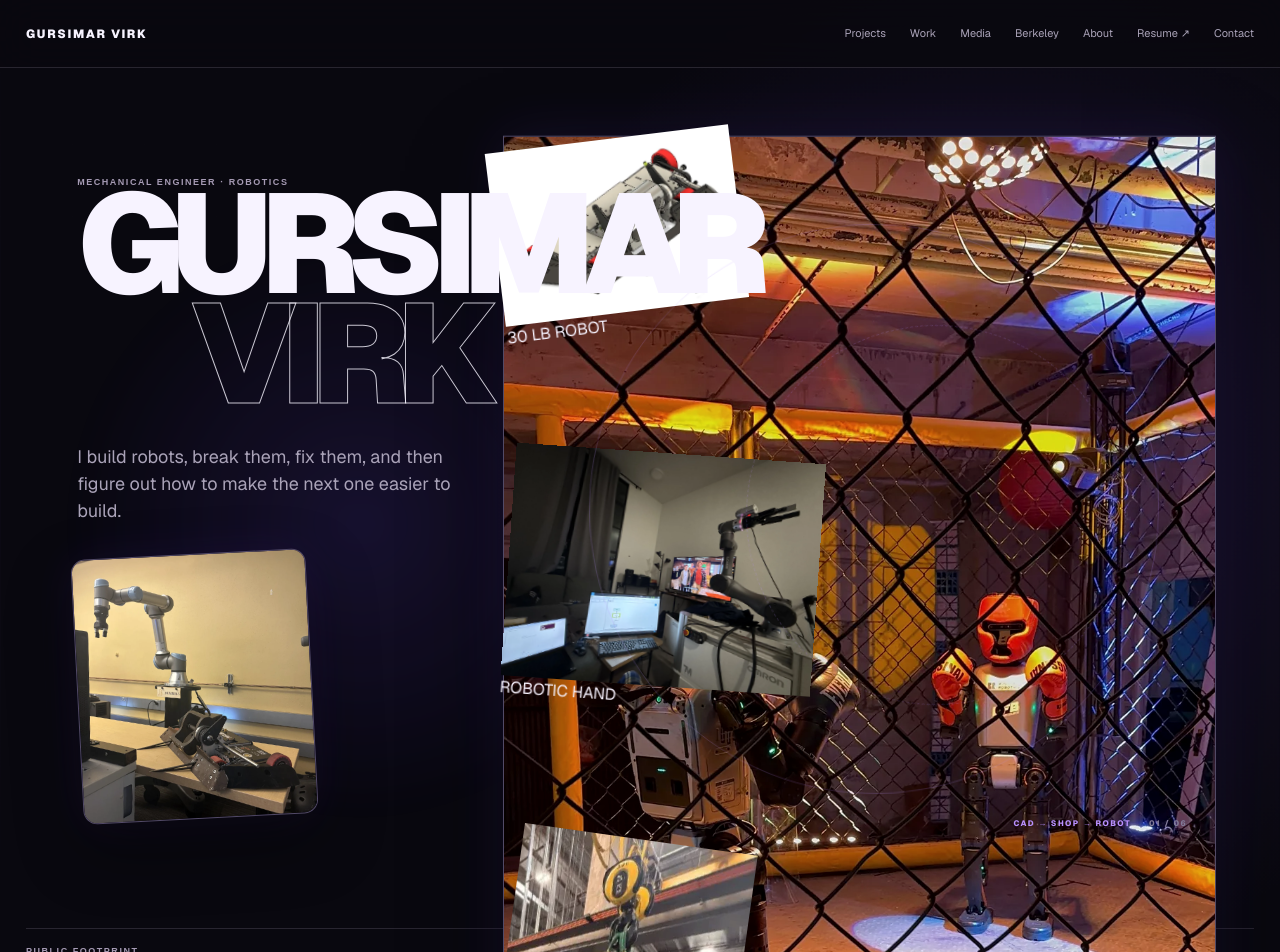
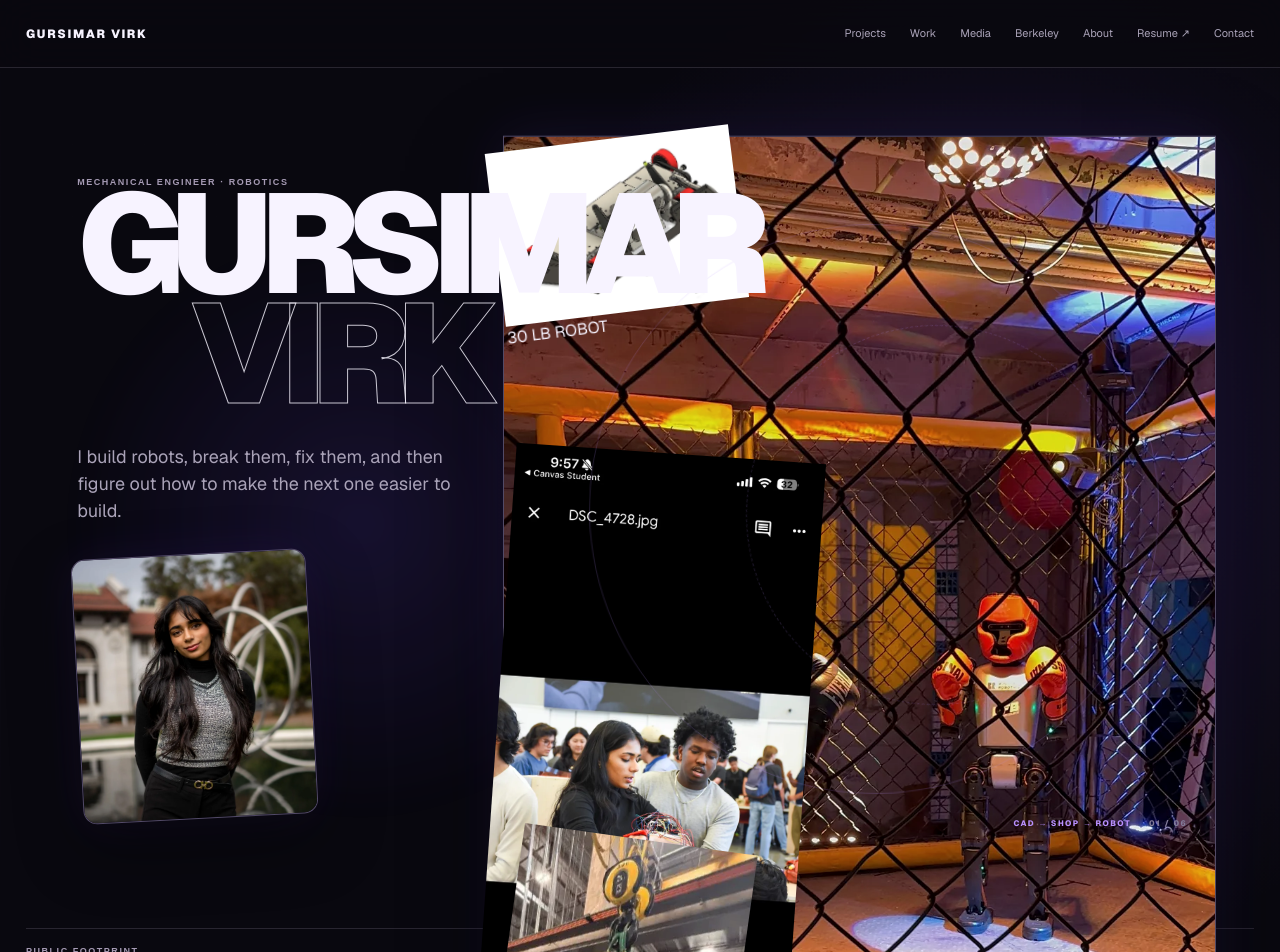
Before and after one commit to GursimarVirk/SimarWebsite, a Next.js app: page / in a window 1280 px wide. Shown: the top 952 px of the page. Built offline with nearby package versions, Linux system fonts and the light colour scheme.

Commit message:
fix: restore correct portrait and hero image mapping

```diff
--- a/app/page.tsx
+++ b/app/page.tsx
@@ -6,10 +6,10 @@ import { legacyImage } from "./legacy-image";
 const resumeUrl = "https://sites.google.com/view/gvirk/resume";
 
 const heroImages = [
-  ["/images/Robotic Arms/2ed803397858d570e590a832d3365844.webp","PORTRAIT / HOME"],
+  ["/images/Home/dcb69b8d3505bf2fbe6ff659aff682b4.webp","PORTRAIT / HOME"],
   ["/images/Humanoids/ccacc1b06bfe5fd19878ae0b81668eef.webp","HUMANOIDS"],
   ["/images/30lb Robot/024d3371033a659dea795ef2ed7f08cf.webp","30 LB ROBOT"],
-  ["/images/Robotic Arms/9a1205816b57cf9e2ea83a3a711fbc88.webp","ROBOTIC HAND"],
+  ["/images/Home/d40fc533c4af7350b0ce95a3627f0658.webp","ROBOTIC HAND"],
   ["https://sites.google.com/sitesv-images-rt/AMxu72vv9B-OoCaTbJpEIqg8E_K_G1qou6hB-s-1-zP_WfmRFoNb05ghSxAtZthSul0qNdSxMeQ2XHos895-bxekrwSXXRjVykMDxBSr9_WIvagi9OirkJ9hhFu5JxX1jzkCnXUhyVnJSpTSKG1Unl5EEj4Akluj9ul9uScZ1SMMEI1ejxl0kwTAu5NBn6UcXFOVj7kosSUHdk4pvVTaVQuxGfPJD8ipAEIS2PKib1JE%3Dw1280","AMAZON ROBOTICS"],
   ["/images/15lb Robot/1a739db5b66e7a72ddd145ae4ced166e.webp","15 LB ROBOT"],
   ["https://sites.google.com/sitesv-images-rt/AMxu72sg-T38vR_JYQMTp719HR9EwZJx4KfcLhNEnRl4xAAni9-N53zArhZTtMcAnpYGhBpOHTDSzluGKME0A78B2jTPdhIT3s1gkK2k161SrEzE3yVmwRoH0d1ruI5E49ZUXuA2eH1cF_p85P7b-AqIXJoxmDuq32WchoyPMeAeTmQlrQ7W5TJRg_B7twZpobeeLe4WCtVZNxgPfa_34wGueS5s_nNnBX88Ajf0-lH8Mj0%3Dw1280","AUTOPALLET"],
```
